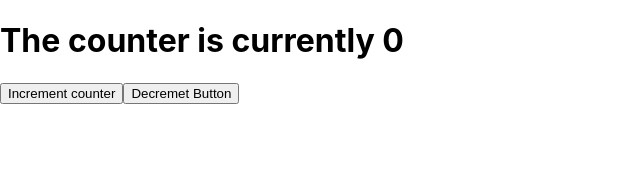
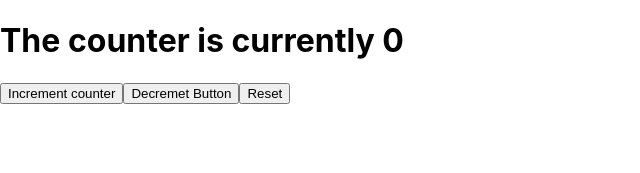
Before and after one commit to weitsesun/React-Testing, a React (Create React App) app: page / in a window 1280 px wide. Shown: the top 173 px of the page, without its empty margins (0-640 px from the left). Built offline with nearby package versions, Linux system fonts and the light colour scheme.

Commit message:
implement reset button

```diff
--- a/src/App.js
+++ b/src/App.js
@@ -38,6 +38,9 @@ class App extends React.Component {
             counter: result
           })}
           }>Decremet Button</button>
+          <button data-test="reset-button" onClick={() => {
+            this.setState({counter : 0})
+          }}>Reset</button>
       </div>
     )
   }
```
